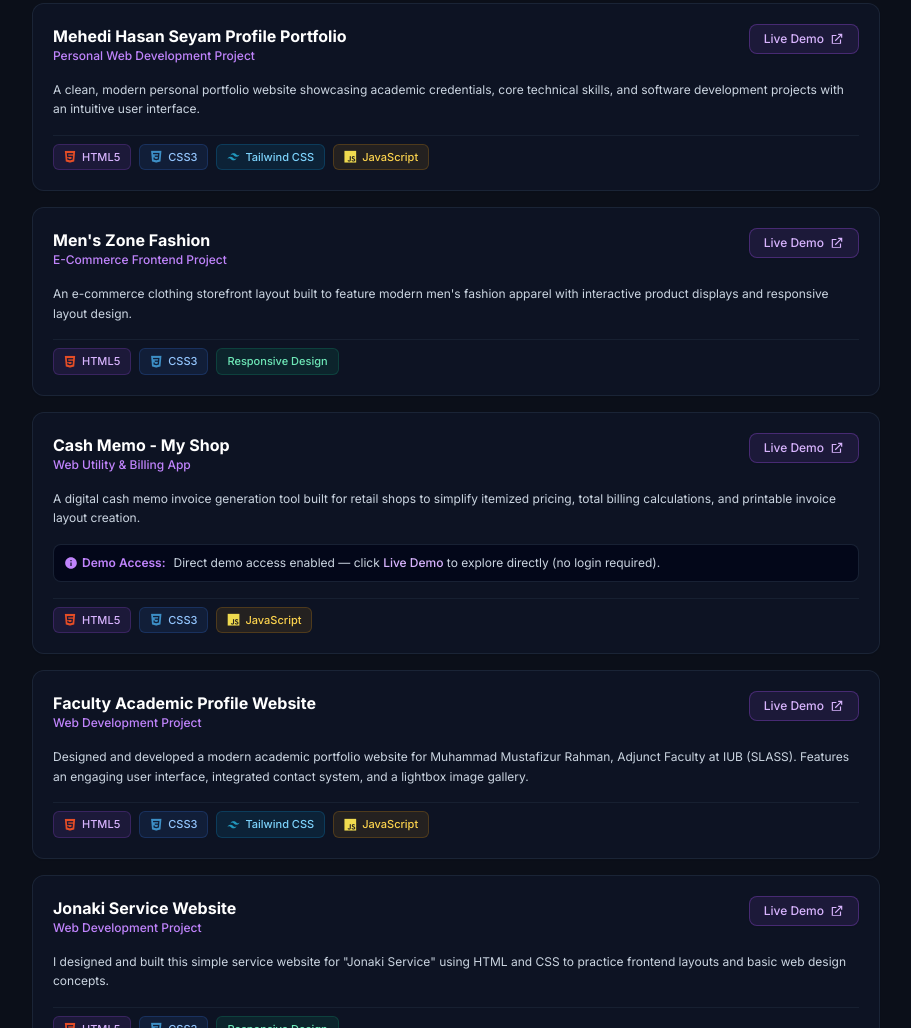
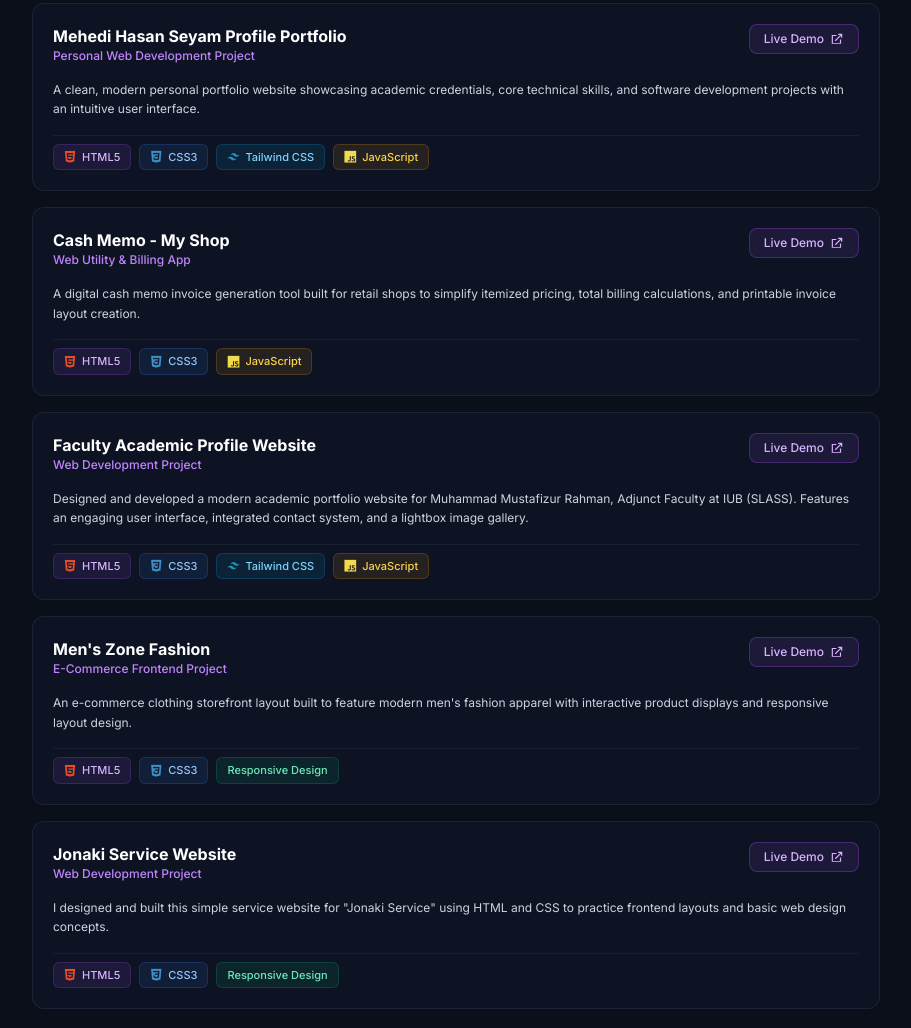
Before and after one commit to MehediHasanSeyam/mehedihasanseyam.github.io, a plain HTML site: page index.html in a window 1280 px wide. Shown: the part 2480-3508 px from the top of the page, without its empty margins (184-1095 px from the left). Drawn offline with nearby package versions, Linux system fonts and the light colour scheme.

Commit message:
Update project section and added JavaScript to skills

```diff
--- a/index.html
+++ b/index.html
@@ -451,7 +451,7 @@
       <div class="space-y-4">
 
         <!-- Project 1: Personal Portfolio Website -->
-        <div class="bg-slate-900/60 border border-slate-800/80 rounded-xl p-5 space-y-4 card-interaction shadow-sm">
+        <div class="bg-slate-900/60 border border-slate-800/80 rounded-xl p-5 space-y-4 shadow-sm">
           <div class="flex justify-between items-start flex-wrap gap-2">
             <div>
               <h3 class="font-bold text-white text-base">Mehedi Hasan Seyam Profile Portfolio</h3>
@@ -483,38 +483,8 @@
           </div>
         </div>
 
-        <!-- Project 2: Men's Zone Fashion -->
-        <div class="bg-slate-900/60 border border-slate-800/80 rounded-xl p-5 space-y-4 card-interaction shadow-sm">
-          <div class="flex justify-between items-start flex-wrap gap-2">
-            <div>
-              <h3 class="font-bold text-white text-base">Men's Zone Fashion</h3>
-              <p class="text-xs text-purple-400 font-medium">E-Commerce Frontend Project</p>
-            </div>
-            <a href="https://mehedihasanseyam.github.io/MENS-ZONE-FASHION/" target="_blank" rel="noopener noreferrer" class="px-3.5 py-1.5 bg-purple-500/10 border border-purple-500/30 hover:bg-purple-500 hover:text-white text-purple-300 text-xs rounded-lg transition-all flex items-center gap-1.5 shadow-sm font-medium">
-              <span>Live Demo</span>
-              <svg class="w-3.5 h-3.5 fill-current" viewBox="0 0 24 24"><path d="M14 3h7v7h-2V6.414l-9.293 9.293-1.414-1.414L17.586 5H14V3zM5 5h6v2H5v12h12v-6h2v7H3V5h2z"/></svg>
-            </a>
-          </div>
-          <p class="text-xs text-slate-300 leading-relaxed">
-            An e-commerce clothing storefront layout built to feature modern men's fashion apparel with interactive product displays and responsive layout design.
-          </p>
-
-          <!-- Tech Stack Badges -->
-          <div class="flex flex-wrap items-center gap-2 pt-2 border-t border-slate-800/60">
-            <span class="px-2.5 py-1 bg-purple-500/10 text-purple-300 border border-purple-500/20 rounded-md text-[11px] font-medium flex items-center gap-1.5">
-              <i class="devicon-html5-plain colored text-xs"></i> HTML5
-            </span>
-            <span class="px-2.5 py-1 bg-blue-500/10 text-blue-300 border border-blue-500/20 rounded-md text-[11px] font-medium flex items-center gap-1.5">
-              <i class="devicon-css3-plain colored text-xs"></i> CSS3
-            </span>
-            <span class="px-2.5 py-1 bg-emerald-500/10 text-emerald-300 border border-emerald-500/20 rounded-md text-[11px] font-medium">
-              Responsive Design
-            </span>
-          </div>
-        </div>
-
-        <!-- Project 3: Cash Memo - My Shop (Direct Demo Access) -->
-        <div class="bg-slate-900/60 border border-slate-800/80 rounded-xl p-5 space-y-4 card-interaction shadow-sm">
+        <!-- Project 2: Cash Memo - My Shop -->
+        <div class="bg-slate-900/60 border border-slate-800/80 rounded-xl p-5 space-y-4 shadow-sm">
           <div class="flex justify-between items-start flex-wrap gap-2">
             <div>
               <h3 class="font-bold text-white text-base">Cash Memo - My Shop</h3>
@@ -528,15 +498,6 @@
           <p class="text-xs text-slate-300 leading-relaxed">
             A digital cash memo invoice generation tool built for retail shops to simplify itemized pricing, total billing calculations, and printable invoice layout creation.
           </p>
-
-          <!-- Demo Access Info Badge -->
-          <div class="p-2.5 bg-slate-950/80 border border-slate-800/80 rounded-lg text-xs text-slate-300 flex flex-wrap items-center gap-2">
-            <span class="text-purple-400 font-semibold flex items-center gap-1">
-              <svg class="w-3.5 h-3.5 fill-current" viewBox="0 0 24 24"><path d="M12 2C6.48 2 2 6.48 2 12s4.48 10 10 10 10-4.48 10-10S17.52 2 12 2zm1 15h-2v-6h2v6zm0-8h-2V7h2v2z"/></svg>
-              Demo Access:
-            </span>
-            <span>Direct demo access enabled — click <a href="https://mehedihasanseyam.github.io/Cash-Memo---My-Shop/" target="_blank" rel="noopener noreferrer" class="text-purple-300 font-medium hover:underline">Live Demo</a> to explore directly (no login required).</span>
-          </div>
 
           <!-- Tech Stack Badges -->
           <div class="flex flex-wrap items-center gap-2 pt-2 border-t border-slate-800/60">
@@ -552,8 +513,8 @@
           </div>
         </div>
 
-        <!-- Project 4: Faculty Academic Profile Website -->
-        <div class="bg-slate-900/60 border border-slate-800/80 rounded-xl p-5 space-y-4 card-interaction shadow-sm">
+        <!-- Project 3: Faculty Academic Profile Website -->
+        <div class="bg-slate-900/60 border border-slate-800/80 rounded-xl p-5 space-y-4 shadow-sm">
           <div class="flex justify-between items-start flex-wrap gap-2">
             <div>
               <h3 class="font-bold text-white text-base">Faculty Academic Profile Website</h3>
@@ -585,8 +546,38 @@
           </div>
         </div>
 
+        <!-- Project 4: Men's Zone Fashion -->
+        <div class="bg-slate-900/60 border border-slate-800/80 rounded-xl p-5 space-y-4 shadow-sm">
+          <div class="flex justify-between items-start flex-wrap gap-2">
+            <div>
+              <h3 class="font-bold text-white text-base">Men's Zone Fashion</h3>
+              <p class="text-xs text-purple-400 font-medium">E-Commerce Frontend Project</p>
+            </div>
+            <a href="https://mehedihasanseyam.github.io/MENS-ZONE-FASHION/" target="_blank" rel="noopener noreferrer" class="px-3.5 py-1.5 bg-purple-500/10 border border-purple-500/30 hover:bg-purple-500 hover:text-white text-purple-300 text-xs rounded-lg transition-all flex items-center gap-1.5 shadow-sm font-medium">
+              <span>Live Demo</span>
+              <svg class="w-3.5 h-3.5 fill-current" viewBox="0 0 24 24"><path d="M14 3h7v7h-2V6.414l-9.293 9.293-1.414-1.414L17.586 5H14V3zM5 5h6v2H5v12h12v-6h2v7H3V5h2z"/></svg>
+            </a>
+          </div>
+          <p class="text-xs text-slate-300 leading-relaxed">
+            An e-commerce clothing storefront layout built to feature modern men's fashion apparel with interactive product displays and responsive layout design.
+          </p>
+
+          <!-- Tech Stack Badges -->
+          <div class="flex flex-wrap items-center gap-2 pt-2 border-t border-slate-800/60">
+            <span class="px-2.5 py-1 bg-purple-500/10 text-purple-300 border border-purple-500/20 rounded-md text-[11px] font-medium flex items-center gap-1.5">
+              <i class="devicon-html5-plain colored text-xs"></i> HTML5
+            </span>
+            <span class="px-2.5 py-1 bg-blue-500/10 text-blue-300 border border-blue-500/20 rounded-md text-[11px] font-medium flex items-center gap-1.5">
+              <i class="devicon-css3-plain colored text-xs"></i> CSS3
+            </span>
+            <span class="px-2.5 py-1 bg-emerald-500/10 text-emerald-300 border border-emerald-500/20 rounded-md text-[11px] font-medium">
+              Responsive Design
+            </span>
+          </div>
+        </div>
+
         <!-- Project 5: Jonaki Service Website -->
-        <div class="bg-slate-900/60 border border-slate-800/80 rounded-xl p-5 space-y-4 card-interaction shadow-sm">
+        <div class="bg-slate-900/60 border border-slate-800/80 rounded-xl p-5 space-y-4 shadow-sm">
           <div class="flex justify-between items-start flex-wrap gap-2">
             <div>
               <h3 class="font-bold text-white text-base">Jonaki Service Website</h3>
```
